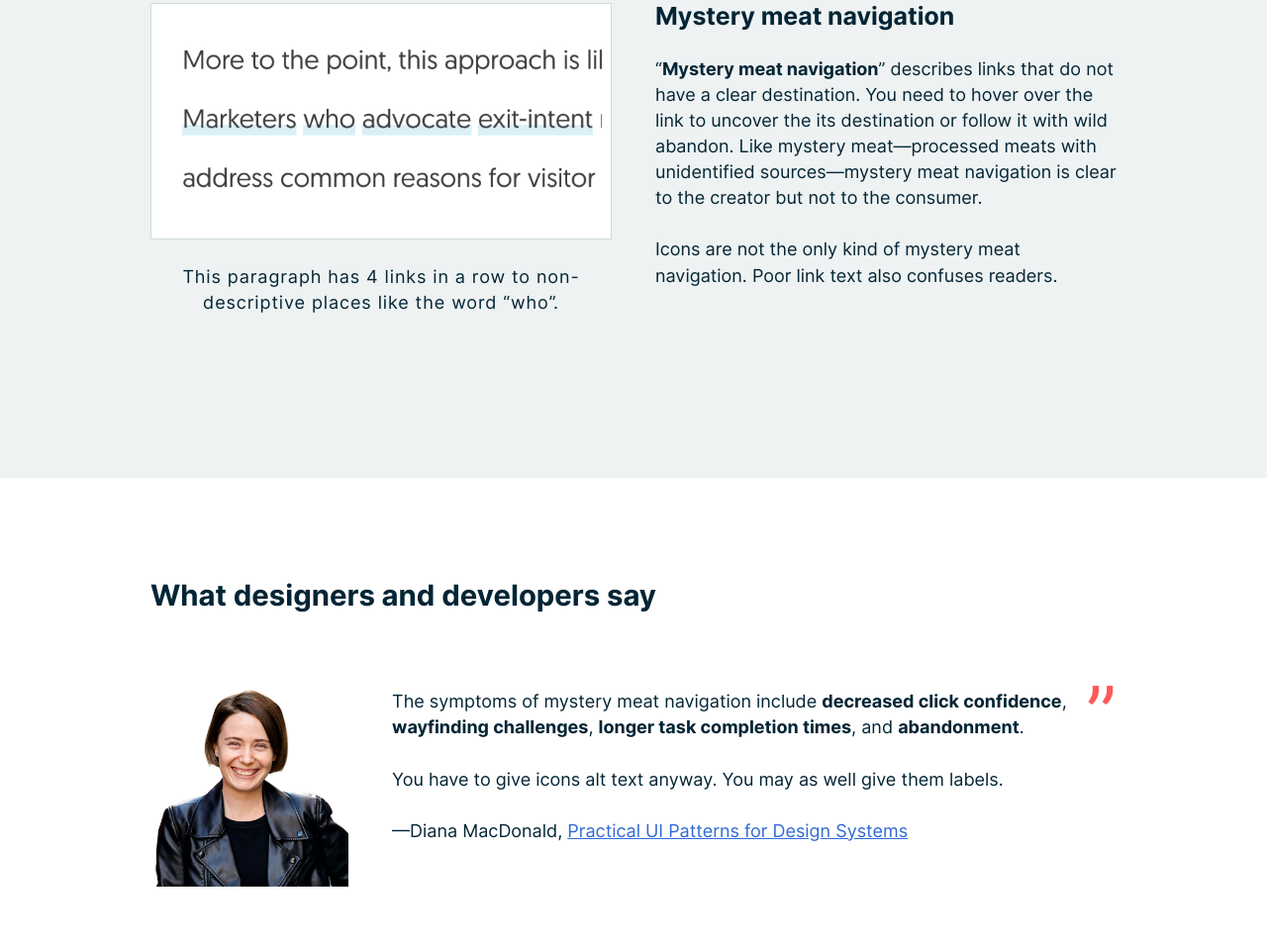
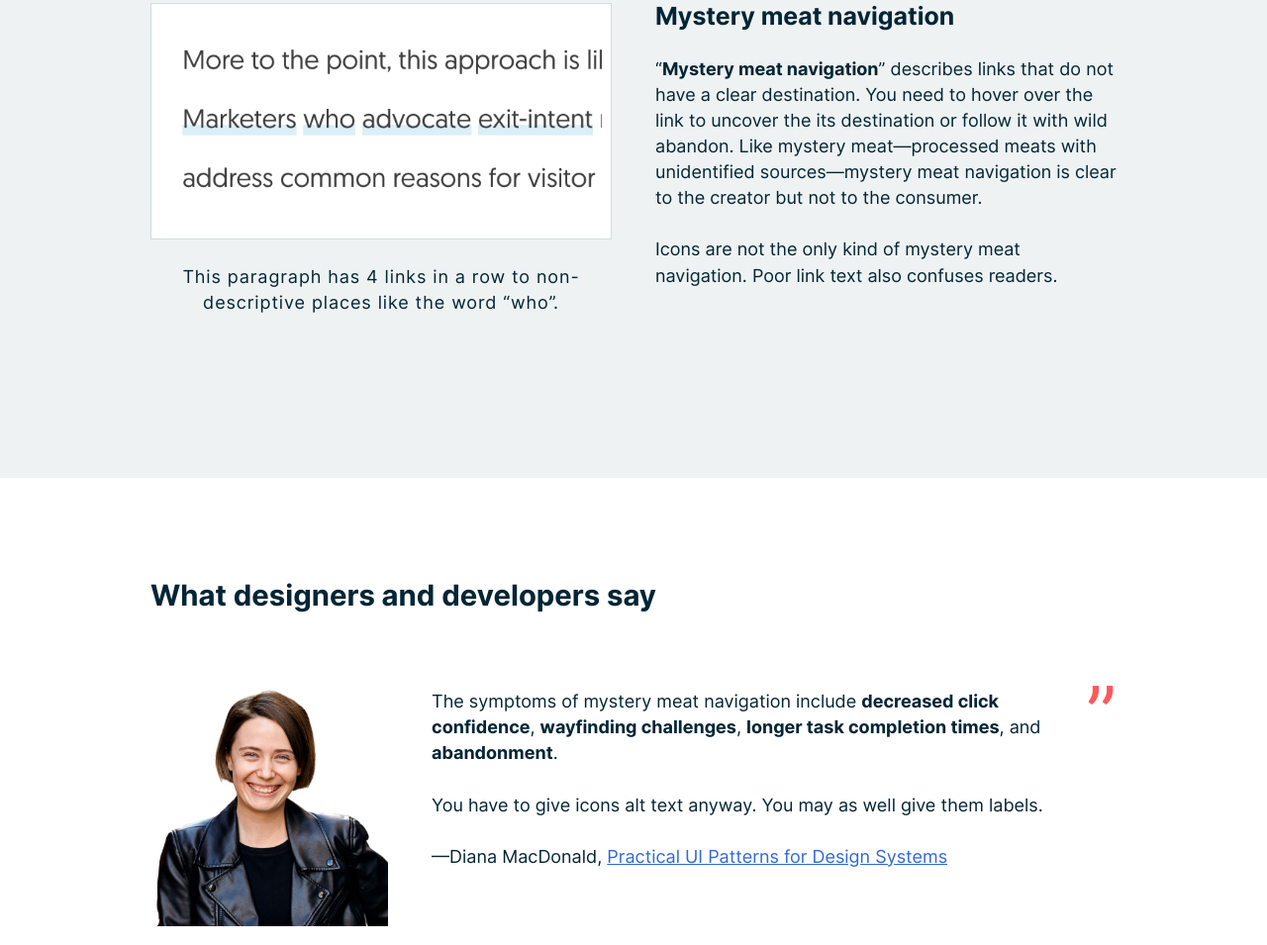
Before and after one commit to didoesdigital/label-your-icons, a Gatsby site: page / in a window 1280 px wide. Shown: the part 2896-3851 px from the top of the page at 99% size. Built offline with nearby package versions, Linux system fonts and the light colour scheme; Gatsby itself is replaced by a stand-in of ours.

Commit message:
Increase minimum width for media-objects

```diff
--- a/src/components/layout.css
+++ b/src/components/layout.css
@@ -742,7 +742,7 @@ pre tt:after {
 }
 .media-object .media-object__media {
   margin: 0 2.45rem 1rem 0;
-  min-width: 200px;
+  min-width: 240px;
 }
 .media-object > div {
   flex: 1;
```
